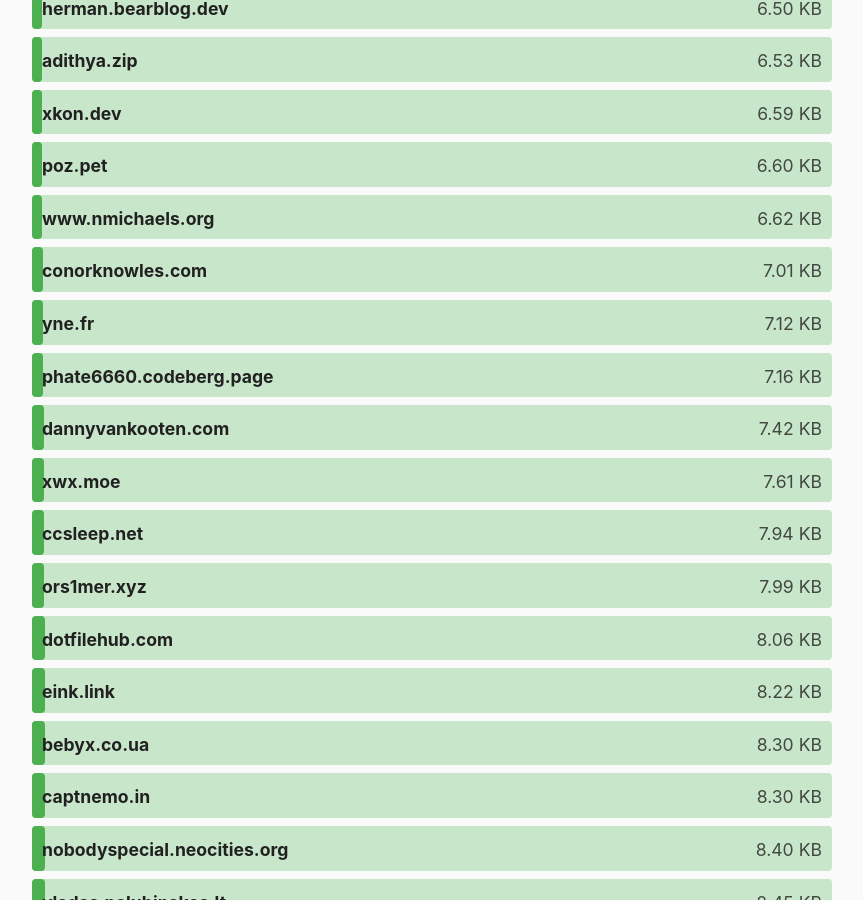
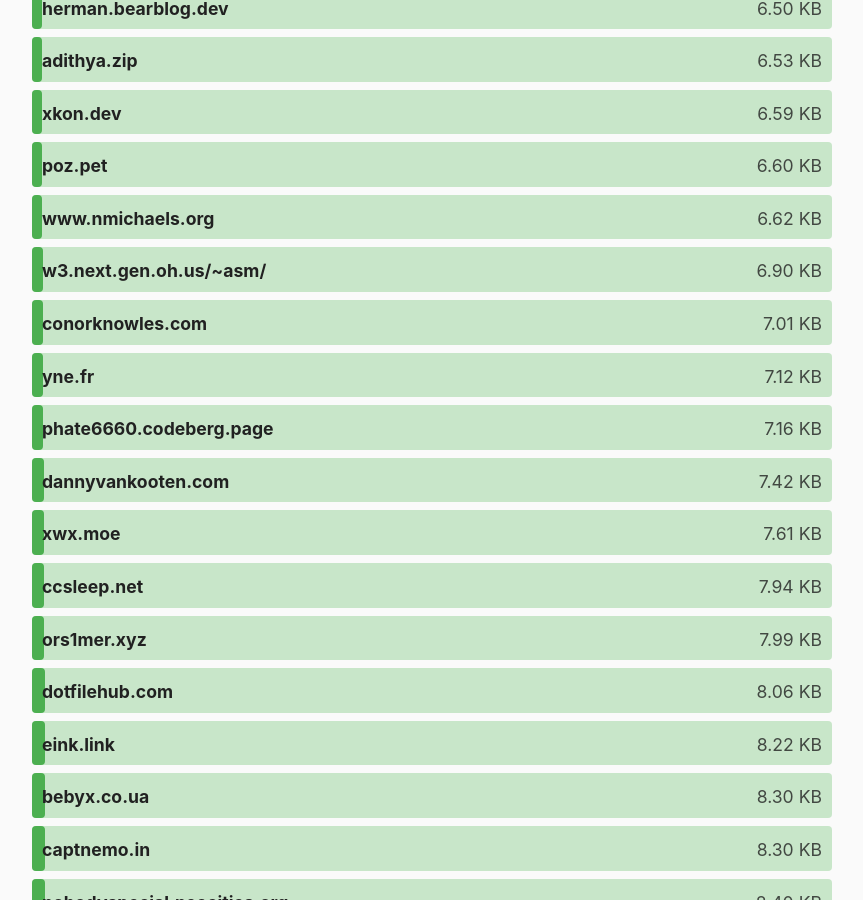
Before and after one commit to kevquirk/512kb.club, a Jekyll site: the page built from index.md, in a window 1280 px wide and 900 px high, scrolled down 2322 px. Shown: the whole window, without its empty margins (208-1071 px from the left). Built offline with Jekyll 4.4.1, drawn with Linux system fonts in a browser that asks for light colours.

Commit message:
Add http://w3.next.gen.oh.us/~asm/

```diff
--- a/_data/sites.yml
+++ b/_data/sites.yml
@@ -2753,6 +2753,11 @@
   size: 426.61
   last_checked: 2025-05-18
 
+- domain: w3.next.gen.oh.us/~asm/
+  url: http://w3.next.gen.oh.us/~asm/
+  size: 6.9
+  last_checked: 2025-09-03
+
 - domain: nikhilhenry.vercel.app
   url: https://nikhilhenry.vercel.app/
   size: 302.97
```
